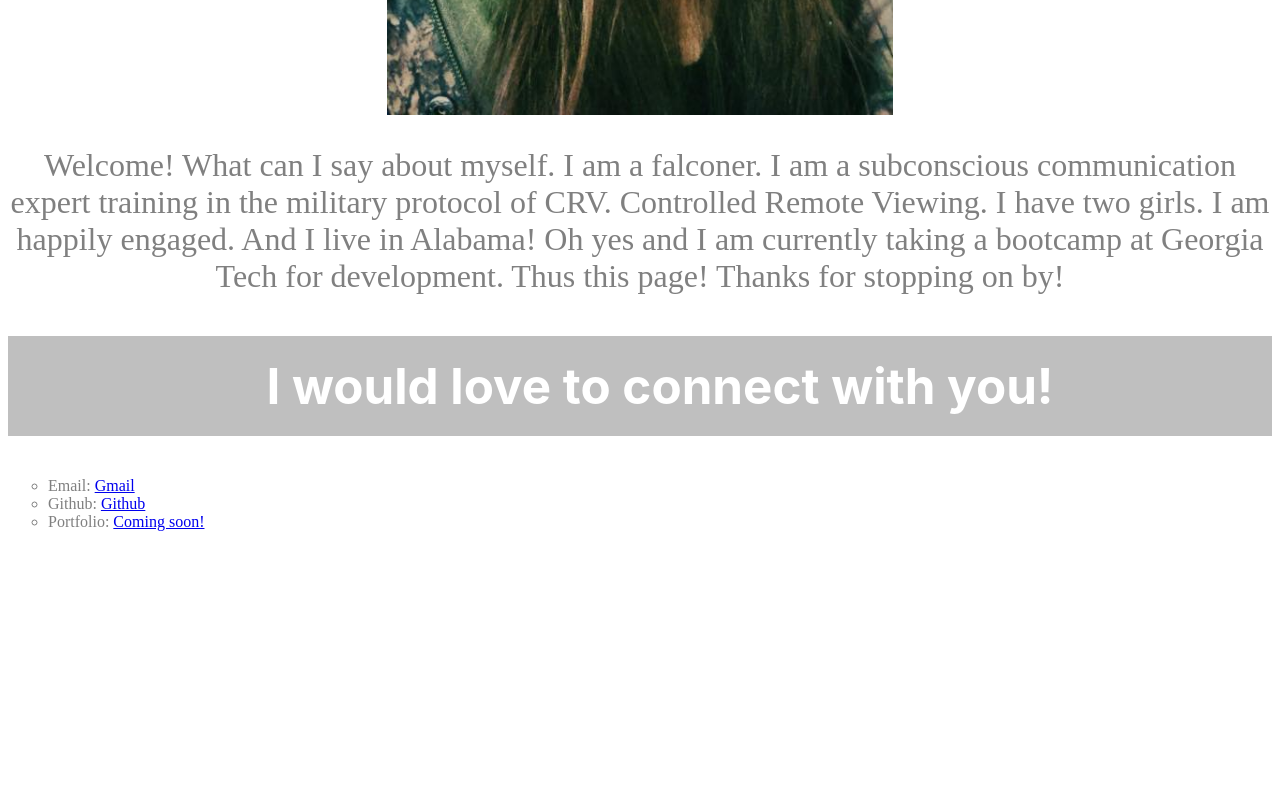
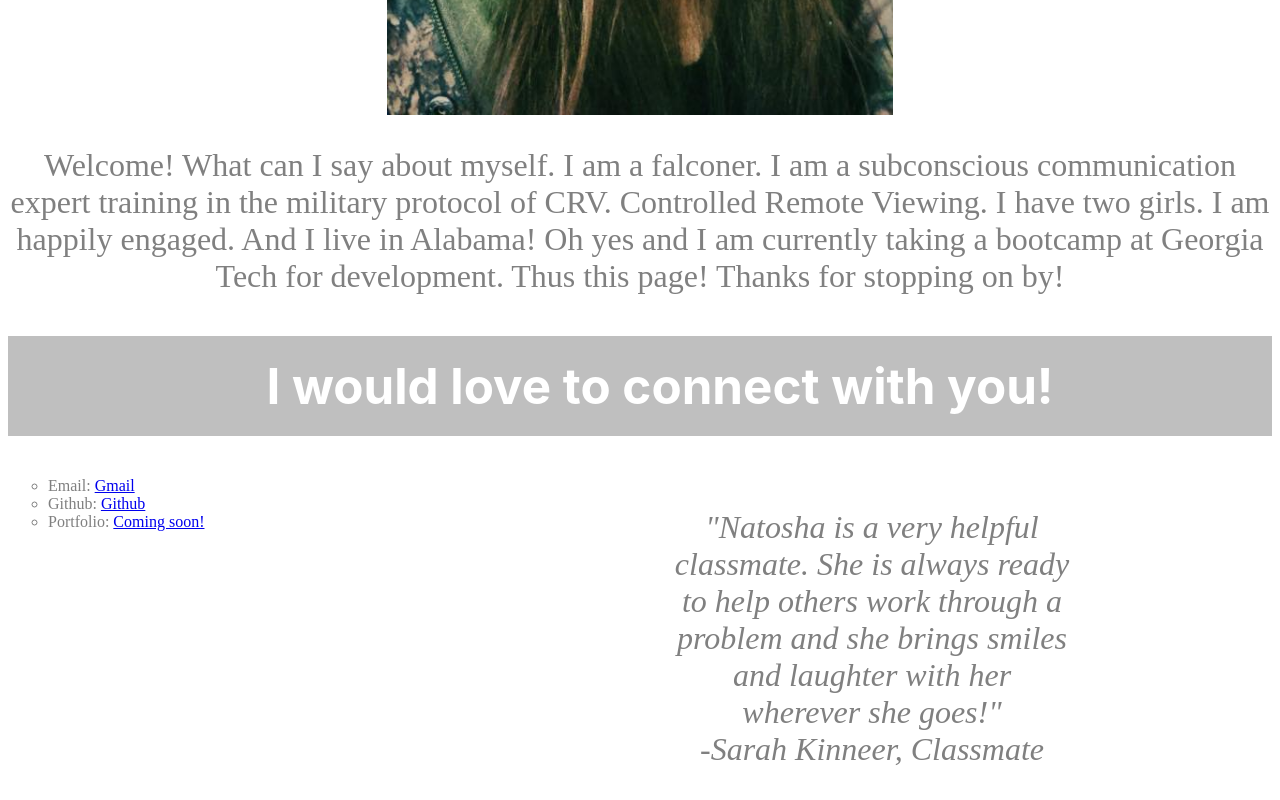
Before and after one commit to nmsuri28/Studentbio, a plain HTML site: page index.html in a window 1280 px wide. Shown: the part 950-1750 px from the top of the page. Before the commit the page ends 1497 px from the top, so only its background shows below. Drawn offline with Linux system fonts and the light colour scheme.

Commit message:
Added quote from classmate

```diff
--- a/index.html
+++ b/index.html
@@ -14,6 +14,14 @@
 
     <p>Welcome! What can I say about myself. I am a falconer. I am a subconscious communication expert training in the military protocol of CRV. Controlled Remote Viewing. I have two girls. I am happily engaged. And I live in Alabama! Oh yes and I am currently taking a bootcamp at Georgia Tech for development. Thus this page! Thanks for stopping on by!</p>
 <h2 class="banner">I would love to connect with you!</h2>
+
+<div class="quote">
+        <p>"Natosha is a very helpful classmate. She is always ready to help others
+            work through a problem and she brings smiles and laughter with her wherever
+            she goes!"<br>-Sarah Kinneer, Classmate
+        </p>
+</div>
+
 <ul>
          <!--Have to find my contact links-->
     <li>Email: <a href="#">Gmail</a></li>
--- a/style.css
+++ b/style.css
@@ -24,3 +24,10 @@ ul{
     list-style-type: circle;
     color: gray;
 }
+
+div.quote {
+    float: right;
+    width: 400px;
+    font-style: italic;
+    padding-right: 200px;
+}
```
